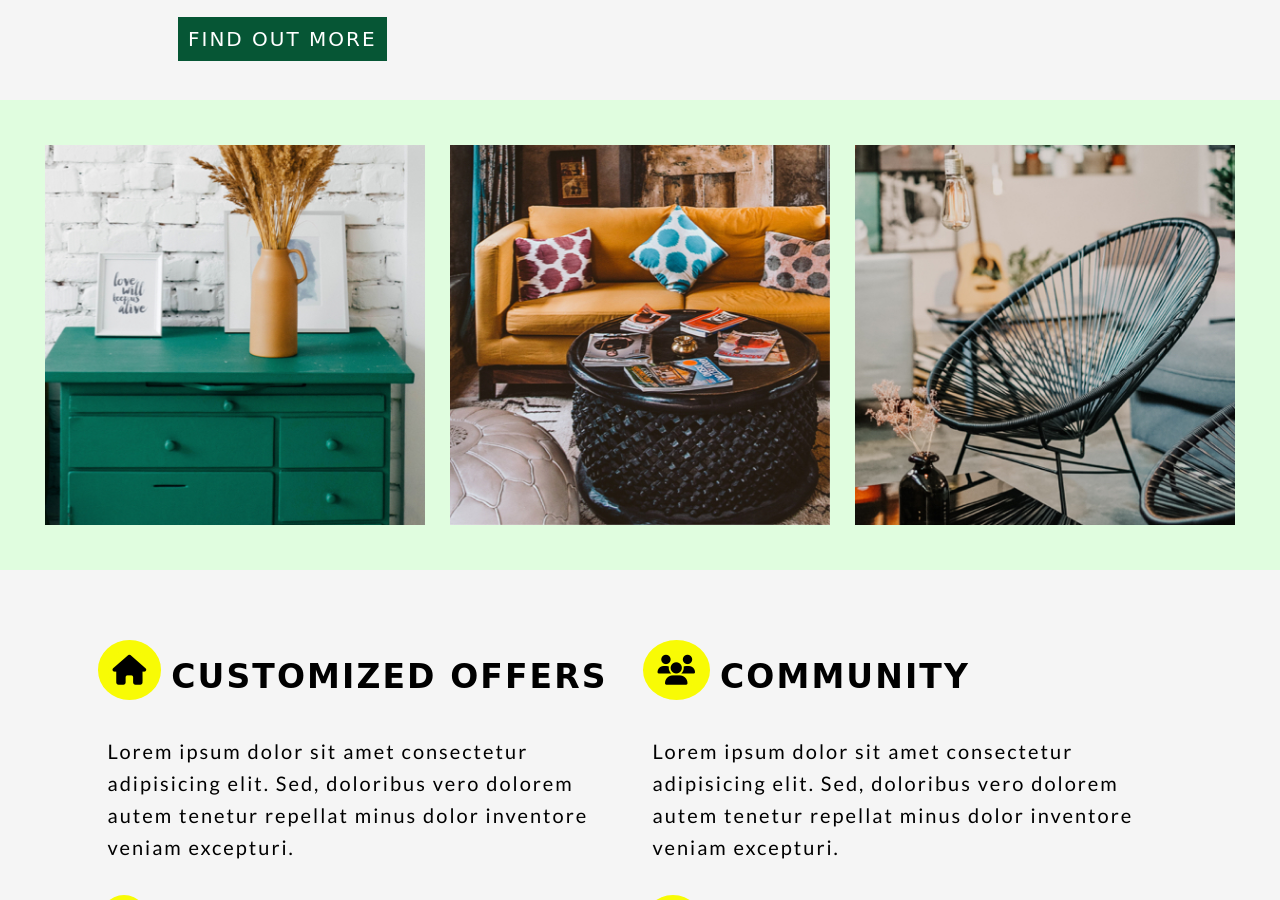
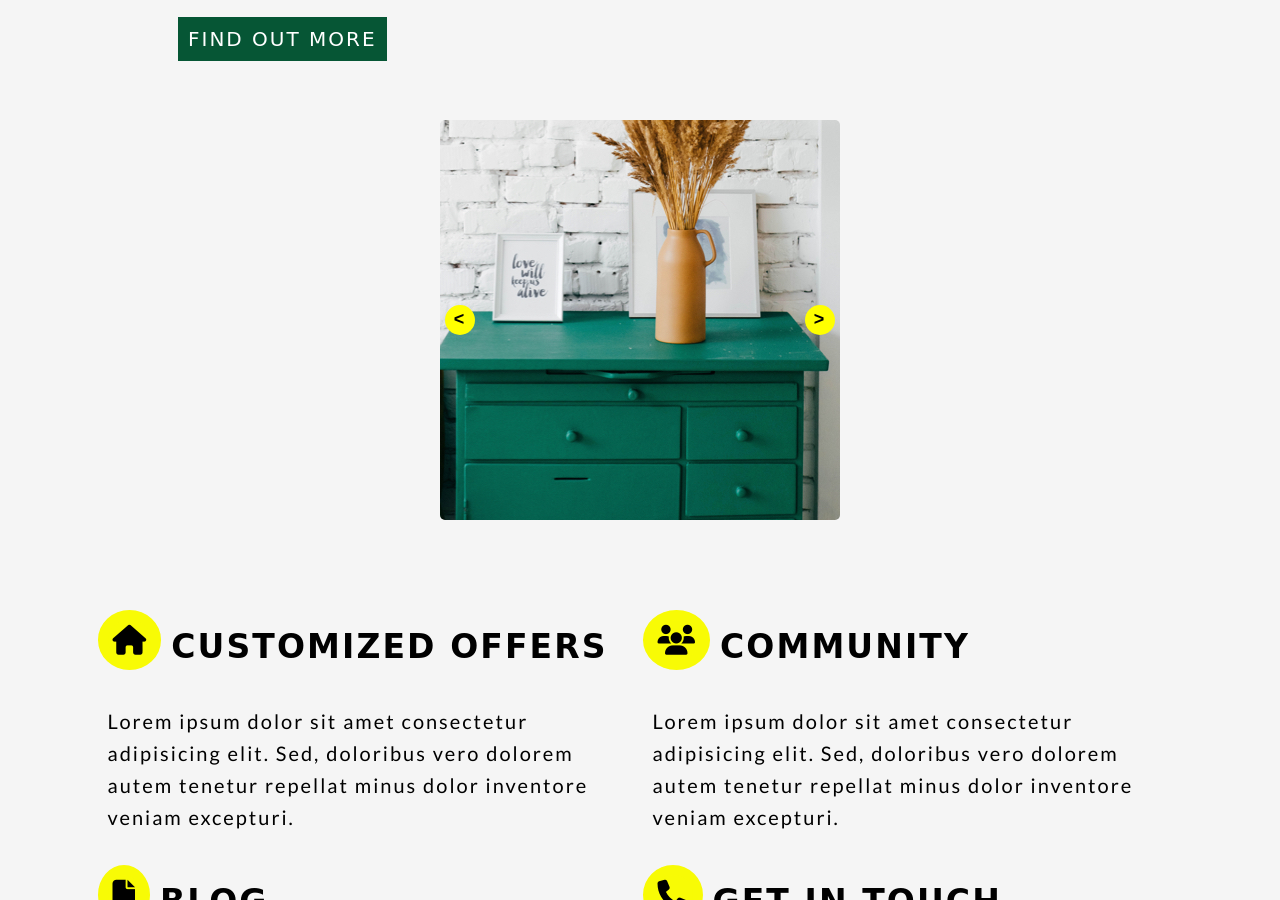
Before and after one commit to SSHMamba/saif-hussaini-projectone, a plain HTML site: page index.html in a window 1280 px wide. Shown: the part 1271-2171 px from the top of the page. Drawn offline with Linux system fonts and the light colour scheme; a web font is replaced by a local one.

Commit message:
added image carousel to gallery on index

```diff
--- a/index.html
+++ b/index.html
@@ -75,15 +75,18 @@
 
 
     <!-- second body post: gallery -->
+    <!-- CHANGES MADE FOR ASSIGNMENT 2: JAVASCRIPT UI FUNCTIONALITY -->
+    <!-- Added image carousel -->
 
-        <section class="gallery">
-            <div class=="gallery-wrapper">
-                <ul class="gallery-list">
-                    <li><img class="gallery-pic-1" src="assets/gallery-image-1.jpg" alt="a green drawer housing photo frames and a plant"></li>
-                    <li><img class="gallery-pic-2" src="assets/gallery-image-2.jpg" alt="an orange sofa sitting behind a round wooden table"></li>
-                    <li><img class="gallery-pic-3" src="assets/gallery-image-3.jpg" alt="a decorative twig-style chair"></li>
-                </ul>
-                </div>
+        <section class="carousel">
+            <button class="button-previous" id="previous"><</button>
+            <div class="carousel-images">
+                <img src="assets/gallery-image-1.jpg" alt="">
+                <img src="assets/gallery-image-2.jpg" alt="">
+                <img src="assets/gallery-image-3.jpg" alt="">
+            </div>
+                <button class="button-next" id="next">></button>
+
         </section>
 
 
@@ -197,6 +200,7 @@
     </div>
 
 
+    <script src="script.js"></script>
 </body>
 
 </html>
--- /dev/null
+++ b/script.js
@@ -0,0 +1,26 @@
+const carouselImages = document.querySelector('.carousel-images')
+const carouselButtons = document.querySelectorAll('button');
+const numberOfImages = document.querySelectorAll('.carousel-images img').length;
+
+let imageIndex = 1;
+let translateX = 0;
+
+
+    carouselButtons.forEach(button => {
+        button.addEventListener('click', (buttonSelect) => {
+            if (buttonSelect.target.id === 'previous') {
+                if (imageIndex !== 1) {
+                imageIndex--;
+                translateX += 400;
+                }
+            }
+
+            else {
+                if (imageIndex !== numberOfImages) {
+                    imageIndex++;
+                    translateX -= 400;
+                }
+            }
+          carouselImages.style.transform = `translateX(${translateX}px)`;
+        })
+    });
--- a/styles/sass/styles.scss
+++ b/styles/sass/styles.scss
@@ -173,16 +173,58 @@ ul {
     padding: 45px;
 }
 
-.gallery-pic-1,
-.gallery-pic-2,
-.gallery-pic-3 {
-    transition: scale 1s;
+.carousel {
+    display: flex;
+    align-items: center;
+    margin: 2rem auto;
+    overflow: hidden;
+    position: relative;
+    width: 400px;
 }
 
-.gallery-pic-1:hover,
-.gallery-pic-2:hover,
-.gallery-pic-3:hover {
-    scale: 1.05;
+.carousel-images {
+    display: flex;
+    transform: translateX(0);
+    transition: transform 1s;
+}
+
+.carousel-images img {
+    border-radius: 5px;
+}
+
+.button-previous,
+.button-next {
+    background: #ff0;
+    border: 0;
+    border-radius: 50%;
+    color: black;
+    cursor: pointer;
+    font-size: 1.8rem;
+    font-weight: 700;
+    height: 3rem;
+    position: absolute;
+    transition: opacity 0.25s;
+    width: 3rem;
+    z-index: 1;
+}
+
+.button-previous {
+    left: 5px;
+}
+
+.button-next {
+    left: 365px;
+    right: 5px;
+}
+
+.button-next:hover,
+.button-previous:hover {
+    opacity: 0.75;
+    width: 3.5rem;
+    height: 3.5rem;
+    transition: width 0.25s;
+    transition: height 0.25s;
+    position: absolute;
 }
 
 
```
Also changed, not shown: styles/styles.css.
